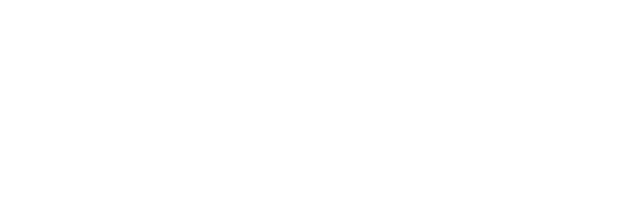
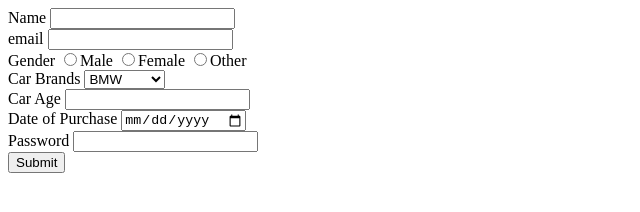
Before and after one commit to acciojob/signup-form-car-ashkdaywalker, a website: page main.html in a window 1280 px wide. Shown: the whole page, without its empty margins (0-640 px from the left). Drawn offline with Linux system fonts and the light colour scheme.

Commit message:
Update main.html

```diff
--- a/main.html
+++ b/main.html
@@ -8,6 +8,38 @@
 
 <body>
 	<!-- the entire body must be written by student -->
+
+
+	<form method="post">
+        <label for="name">Name</label>
+        <input type="text" id="name" required >
+        <br>
+        <label for="email" >email</label>
+        <input type="text" id="email" required>
+        <br>
+        <label for="gender">Gender</label>
+        <input type="radio" name="gender" value="male" required>Male
+        <input type="radio" name="gender" value="female" required>Female
+        <input type="radio" name="gender" value="other" required>Other
+        <br>
+        <label for="cars">Car Brands</label>
+        <select  id="cars" required>
+            <option value="bmw">BMW</option>
+            <option value="audi">Audi</option>
+            <option value="mercedez">Mercedez</option>
+        </select>
+        <br>
+        <label for="carage">Car Age</label>
+        <input type="number" id="carage" required>
+        <br>
+        <label for="dop">Date of Purchase</label>
+        <input type="date" id="dop" required>
+        <br>
+        <label for="password">Password</label>
+        <input type="password" id="password" required>
+        <br>
+         <button type="submit">Submit</button>
+    </form>
     <script type="text/javascript" src="./script.js">
 </script>
 
```
